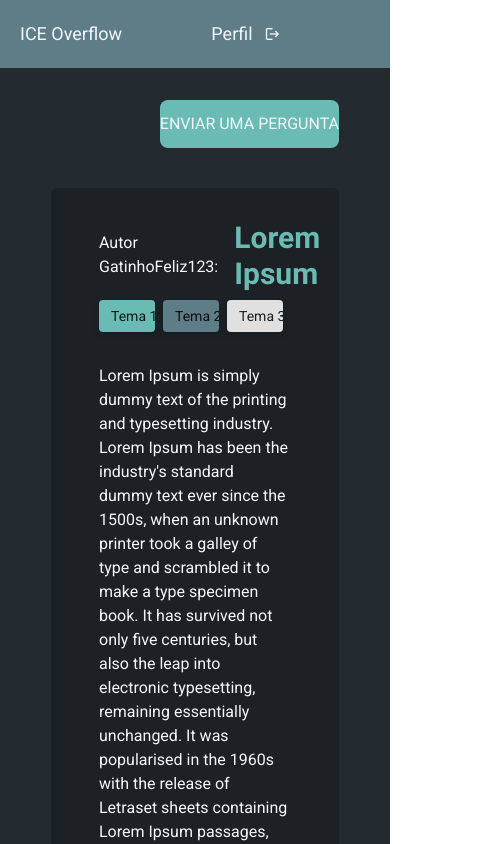
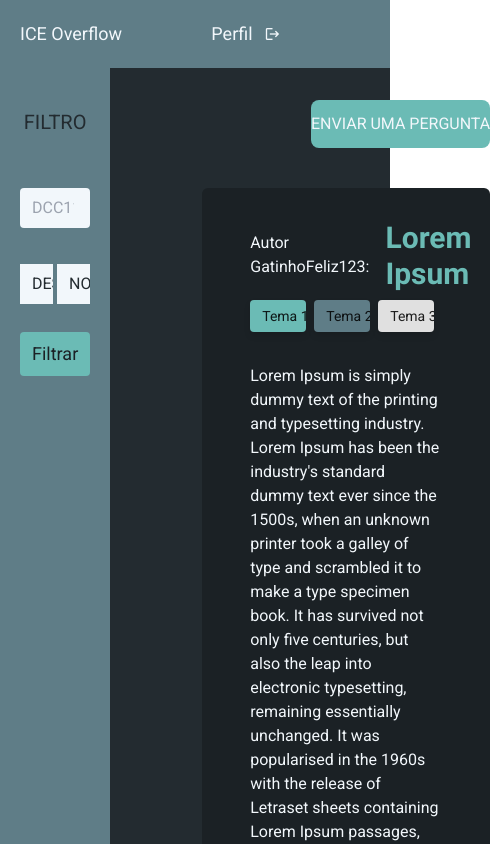
Before and after one commit to isa56/dcc117-ice-overflow, a Vue app in the folder frontend-vue/: page /posts in a window 390 px wide. Shown: the top 844 px of the page, 502 px wide, since content can reach past the window. Built offline with nearby package versions, Linux system fonts and the light colour scheme.

Commit message:
sidebar almost done, need fix responsivity and add dropdown

```diff
--- a/frontend-vue/src/views/PostsView.vue
+++ b/frontend-vue/src/views/PostsView.vue
@@ -1,6 +1,32 @@
 <template>
     <div>
-        <main class="container w-[80%] py-8 mx-auto flex flex-col items-center">
+        <div class="relative flex min-h-screen">
+            <div class="bg-secondary text-background w-70">
+                <h1 class="text-center text-xl my-10">FILTRO</h1>
+                <div class="mx-5">
+                    <form>
+                        <input class="rounded my-3 w-full px-3 py-2 bg-white text-background-dark text-center"
+                            type="search" placeholder="DCC117" v-model="filter" />
+                        <div class="my-6 grid grid-cols-2 gap-1">
+
+                            <input class="input send-button px-3 py-2 w-full text-gray bg-white " type="submit"
+                                value="DESTAQUES" />
+                            <input class="input send-button px-3 py-2 w-full text-gray bg-white " type="submit"
+                                value="NOVIDADES" />
+                        </div>
+                        <div class="place-items-end">
+                        <input
+                            class="input send-button px-3 py-2 w-full mb-6 text-bold text-background-dark rounded bg-primary text-lg mt-1 px-1.8 py-0.8"
+                            type="submit" value="Filtrar" />
+
+                        </div>
+                    </form>
+
+                </div>
+
+            </div>
+
+            <main class="container w-[80%] py-8 mx-20 flex flex-col items-center">
                 <div class="w-full flex justify-end">
                     <router-link to="/criar-post">
                         <primary-button class="uppercase w-[15rem]" content="Enviar uma pergunta" />
@@ -11,6 +37,7 @@
                 <post-details-summary :post="post" />
                 <post-details-summary :post="post" />
             </main>
+        </div>
     </div>
 </template>
 
@@ -44,5 +71,4 @@ export default {
 </script>
 
 <style scoped>
-
 </style>
```
Lines whose indentation alone changed are shown as unchanged.
